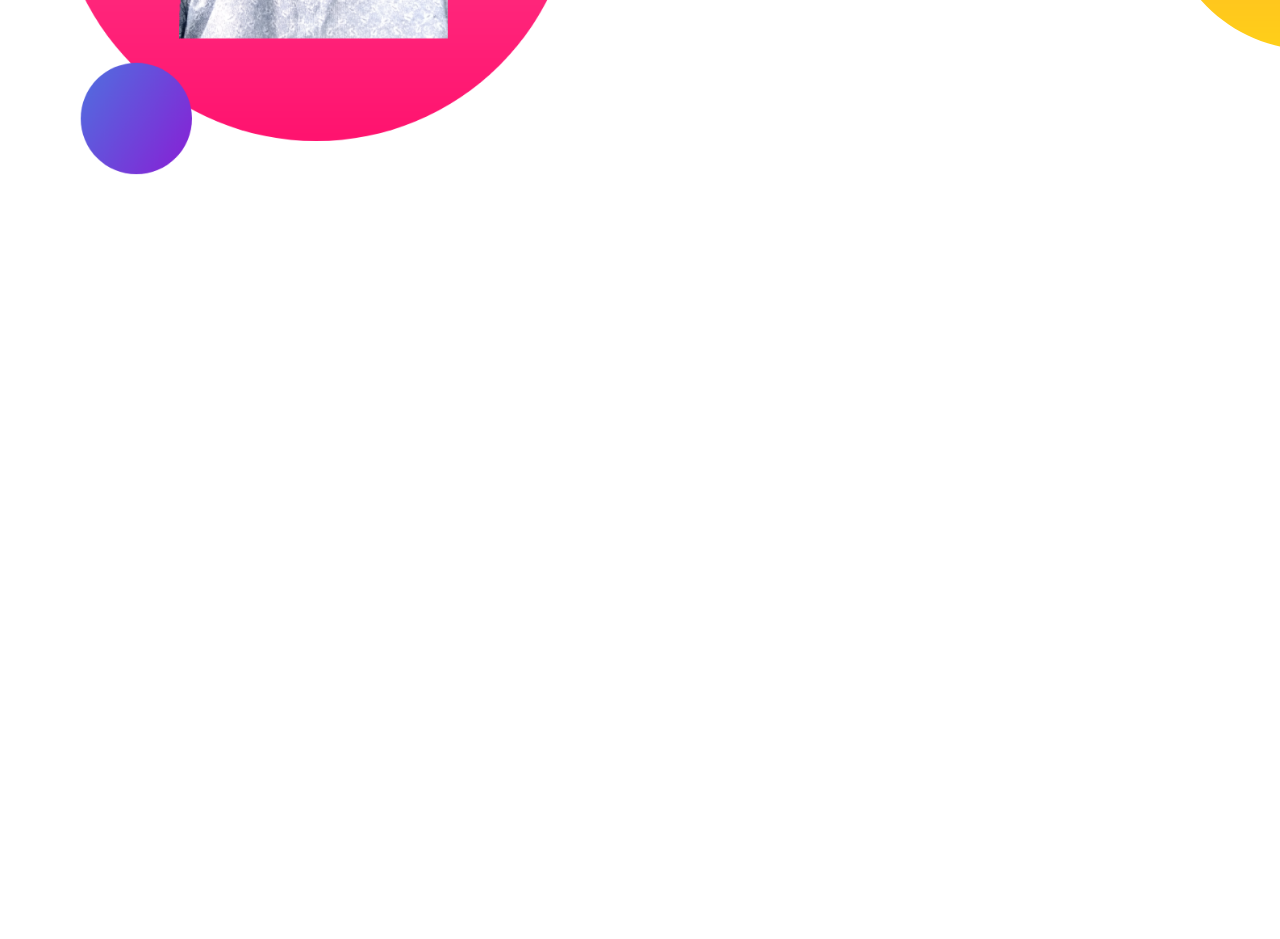
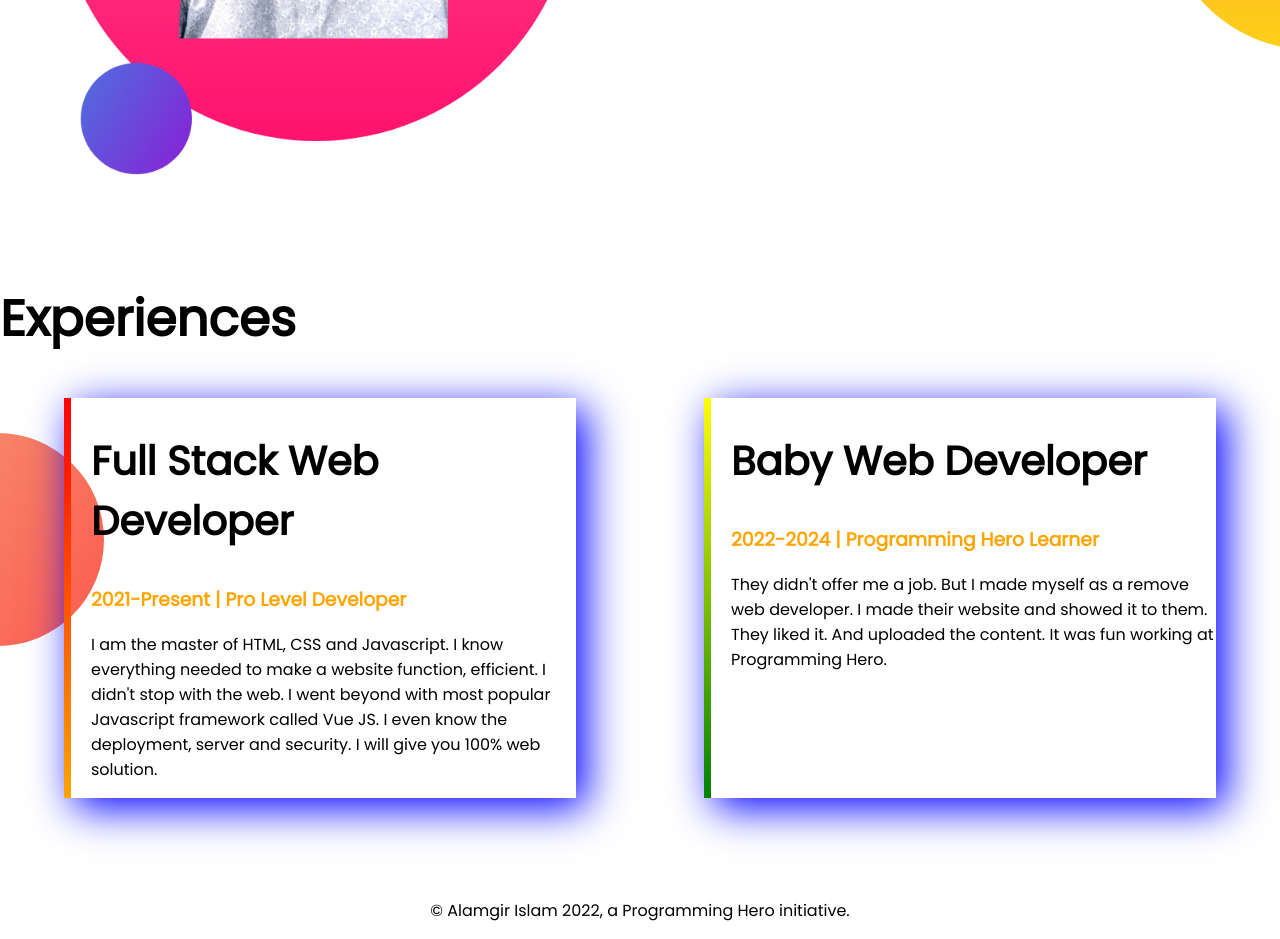
Before and after one commit to alamgirdevs/portfolio-website, a plain HTML site: page index.html in a window 1280 px wide. Shown: the part 917-1856 px from the top of the page. Before the commit the page ends 1199 px from the top, so only its background shows below. Drawn offline with Linux system fonts and the light colour scheme.

Commit message:
footer and experience added

```diff
--- a/css/style.css
+++ b/css/style.css
@@ -1,5 +1,8 @@
 h1 {
     font-size: 50px;
+}
+h2 {
+    font-size: 40px;
 }
 
 
@@ -12,7 +15,7 @@ body {
     color: orange;
 }
 
-section {
+.flexible-container {
     display: flex;
     margin-bottom: 100px;
 }
@@ -44,3 +47,31 @@ section {
     background-repeat: no-repeat;
     background-position: right;
 }
+
+.experience-area {
+    background-image: url(../images/exp-bg.png);
+    background-repeat: no-repeat;
+    background-position: left;
+}
+.experience-item {
+    width: 40%;
+    margin-left: 5%;
+    margin-right: 5%;
+    padding-left: 20px;
+    border-bottom: 20px;
+    box-shadow: 10px 10px 40px blue;
+}
+#web-dev-experience {
+    border-left: 7px solid;
+    border-image: linear-gradient(yellow, green);
+    border-image-slice: 1;
+}
+#full-stack-experience{
+    border-left: 7px solid;
+    border-image: linear-gradient(red, orange);
+    border-image-slice: 1;
+}
+footer p {
+    text-align: center;
+    color: black;
+}
--- a/index.html
+++ b/index.html
@@ -11,7 +11,7 @@
     <link rel="stylesheet" href="css/style.css">
 </head>
 <body>
-    <section class="top-banner">
+    <section class="top-banner flexible-container">
         <div half-width>
             <h1>Welcome To</h1>
         <h1><span class="oranged-color">Alamgir Islam</span> World!</h1>
@@ -23,7 +23,7 @@
             <img src="images/indoor.png" alt="">
         </div>
     </section>
-    <section class="dream-big">
+    <section class="dream-big flexible-container">
         <div class="half-width">
             <img src="images/btree2.png" alt="">
         </div>
@@ -34,5 +34,25 @@
             <a class="link-button" target="_blank" href="">DOWNLOAD RESUME</a>
         </div>
     </section>
+    <section class="experience-area">
+        <h1>Experiences</h1>
+        <div class="flexible-container">
+            <div id="full-stack-experience" class="experience-item">
+                <h2>Full Stack Web Developer</h2>
+                <h3 class="oranged-color">2021-Present | Pro Level Developer</h3>
+                <p>I am the master of HTML, CSS and Javascript. I know everything needed to make a website function, efficient. I didn't stop with the web. I went beyond with most popular Javascript framework called Vue JS. I even know the deployment, server and security. I will give you 100% web solution.
+
+                </p>
+            </div>
+            <div id="web-dev-experience" class="experience-item">
+                <h2>Baby Web Developer</h2>
+                <h3 class="oranged-color">2022-2024 | Programming Hero Learner</h3>
+                <p>They didn't offer me a job. But I made myself as a remove web developer. I made their website and showed it to them. They liked it. And uploaded the content. It was fun working at Programming Hero.</p>
+            </div>
+        </div>
+    </section>
+    <footer>
+        <p>© Alamgir Islam 2022, a Programming Hero initiative.</p>
+    </footer>
 </body>
 </html>
```
Also changed, not shown: images/Alomgir pic.jpg (deleted), images/alamgirr.png (deleted), images/jhankar.png (deleted), images/jhankar2.png (deleted), images/rmygreen.png (deleted), 1 other file.
